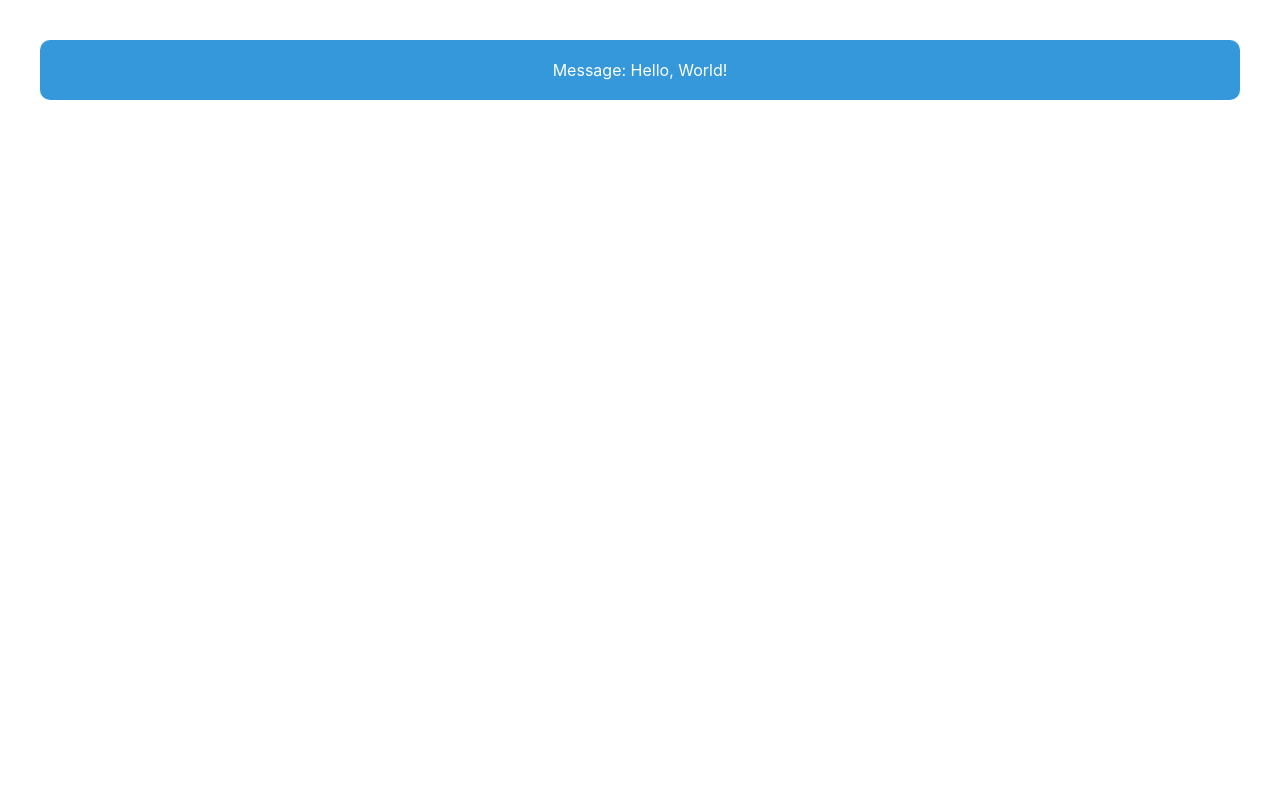
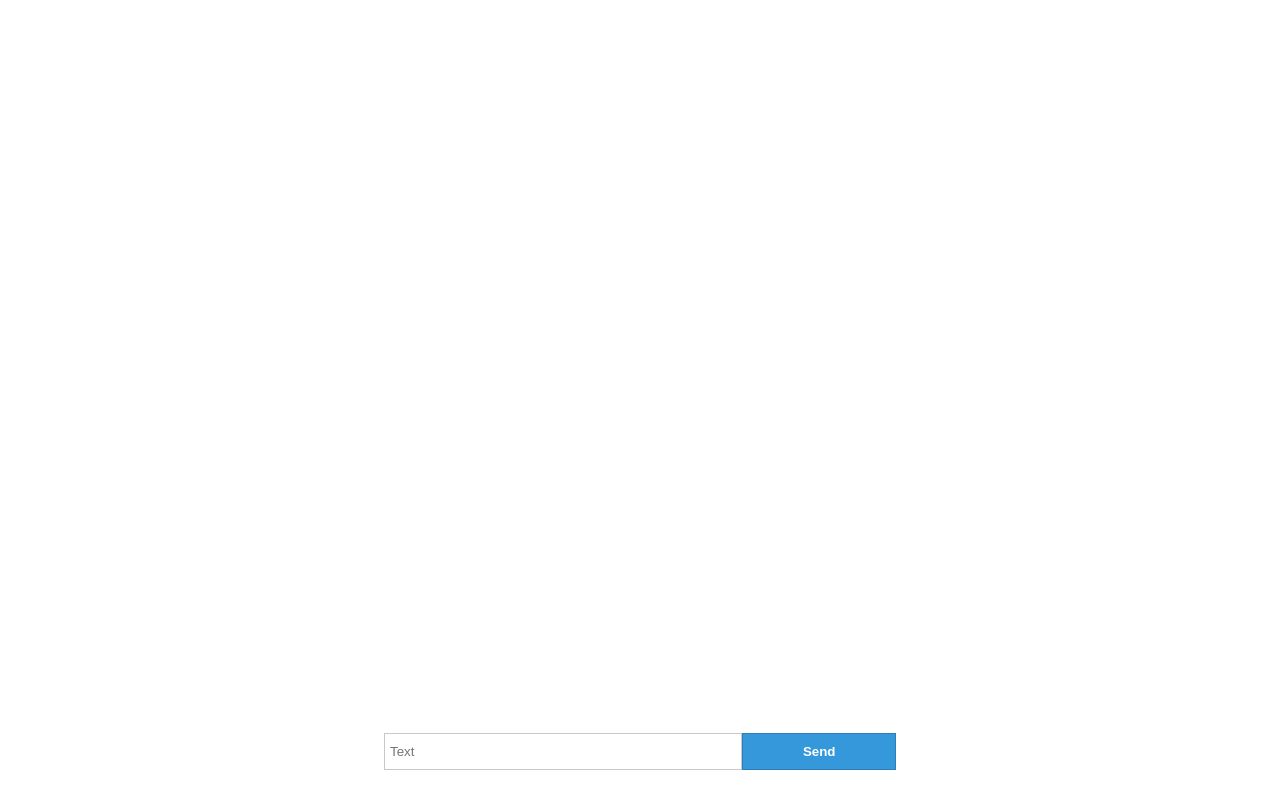
Before and after one commit to mannksnexxt/GB-React, a React (Create React App) app: page / in a window 1280 px wide. Built offline with nearby package versions, Linux system fonts and the light colour scheme.

Commit message:
homework #2 complete

```diff
--- a/src/App.css
+++ b/src/App.css
@@ -1,6 +1,40 @@
 .App {
 	text-align: center;
+	height: 100%;
+	width: 40%;
+	display: grid;
+	grid-template-columns: 1fr;
+	align-content: space-between;
 }
+.messages {
+	padding-top: 20px;
+	display: grid;
+	grid-template-columns: 1fr;
+	justify-items: end;
+	row-gap: 30px;
+	align-content: start;
+	overflow-y: scroll;
+}
+
+.form {
+	padding-bottom: 30px;
+	display: grid;
+	grid-template-columns: 7fr 3fr;
+}
+
+input {
+	padding: 10px 5px;
+	border: 1px solid #c9c9c9;
+}
+
+input[type="submit"] {
+	padding: 10px 20px;
+	background: #3498db;
+	border: 1px solid #2980b9;
+	font-weight: 700;
+	color: #fff;
+}
+
 
 .App-logo {
 	height: 40vmin;
--- a/src/App.js
+++ b/src/App.js
@@ -1,11 +1,78 @@
 import './App.css';
 import Message from './components/message/Message';
+import React, { useState, useEffect } from 'react';
 
 
 function App() {
+	const [messageList, setMessageList] = useState([]);
+
+	const [text, setText] = useState('');
+
+
+	useEffect(() => {
+		if (messageList.length) {
+			const lastAuthor = messageList[messageList.length - 1].author;
+			if (lastAuthor !== 'Bot') {
+				const botMessage = {
+					id: getLastItemId(messageList),
+					isBot: true,
+					author: 'Bot',
+					text: `${lastAuthor}, hello!`
+				}
+				setMessageList([
+					...messageList,
+					botMessage
+				])
+			}
+		}
+	}, [messageList])
+
+	const handleChangeText = (event) => {
+		setText(event.target.value);
+	}
+
+	const handleMessagePushed = (event) => {
+		event.preventDefault();
+
+		const preparedMessage = {
+			id: getLastItemId(messageList),
+			author: 'User',
+			text
+		}
+		setMessageList([
+			...messageList,
+			preparedMessage
+		])
+		setText('');
+	}
+
+
+	const getLastItemId = (arr) => {
+		const lastItem = arr[messageList.length - 1];
+		if (lastItem) return lastItem.id;
+		return 1;
+	}
+
 	return (
 		<div className="App">
-			<Message text="Hello, World!"></Message>
+			<div className="messages">
+				{
+					messageList.map(message => {
+						return <Message
+							author={message.author}
+							text={message.text}
+							key={message.id}
+							isBot={message.isBot}
+						></Message>
+					})
+				}
+			</div>
+
+			<form onSubmit={handleMessagePushed} className="form">
+				<input className="input" type="text" value={text} onChange={handleChangeText} placeholder="Text" />
+				<input type="submit" className="button" value="Send"/>
+			</form>
+
 		</div>
 	);
 }
--- a/src/components/message/Message.css
+++ b/src/components/message/Message.css
@@ -1,8 +1,19 @@
-.Message {
+.message {
 	display: block;
-	margin: 40px;
-	padding: 20px;
+	padding: 8px 15px;
 	background: #3498db;
 	color: #fff;
-	border-radius: 10px;
+	max-width: 50%;
+	border-radius: 20px 20px 0 20px;
+	box-shadow: 0 2px 2px 1px rgba(0, 0, 0, 0.05);
+
 }
+.message.bot-message {
+	background: #f5f6fa;
+	color: #353b48;
+	border-radius: 20px 20px 20px 0px;
+	justify-self: start;
+}
+p {
+	margin: 0;
+}
--- a/src/components/message/Message.js
+++ b/src/components/message/Message.js
@@ -1,10 +1,11 @@
 import style from './Message.css';
 
 function Message(props) {
+
 	return (
-		<p className="Message">
-			Message: { props.text }
-		</p>
+		<div className={`message ${props.isBot ? 'bot-message' : ''} `}>
+			<p>{ props.text }</p>
+		</div>
 	);
 }
 
--- a/src/index.css
+++ b/src/index.css
@@ -1,3 +1,8 @@
+html, body {
+	height: 100%;
+	box-sizing: border-box;
+}
+
 body {
   margin: 0;
   font-family: -apple-system, BlinkMacSystemFont, 'Segoe UI', 'Roboto', 'Oxygen',
@@ -7,6 +12,11 @@ body {
   -moz-osx-font-smoothing: grayscale;
 }
 
+#root {
+	height: 100%;
+	display: flex;
+	justify-content: center;
+}
 code {
   font-family: source-code-pro, Menlo, Monaco, Consolas, 'Courier New',
     monospace;
```
Also changed, not shown: src/logo.svg (deleted). Lines whose indentation alone changed are shown as unchanged.
